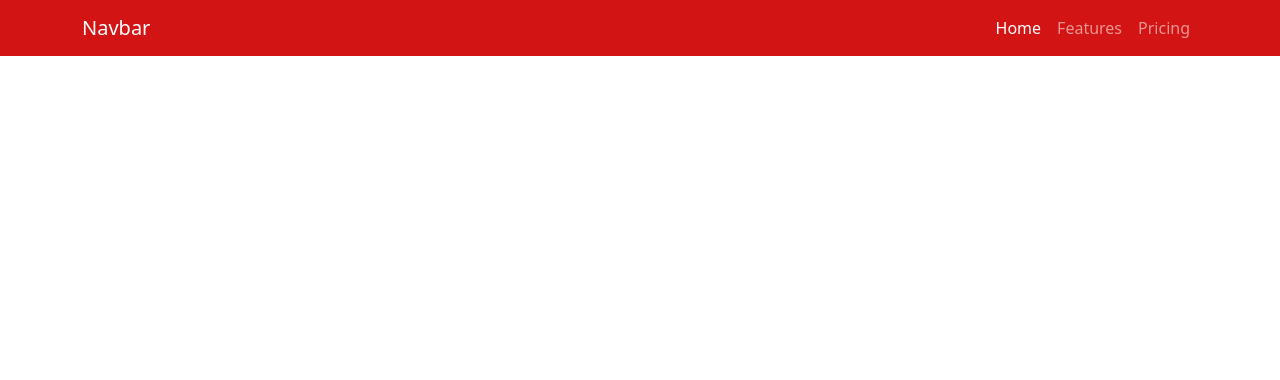
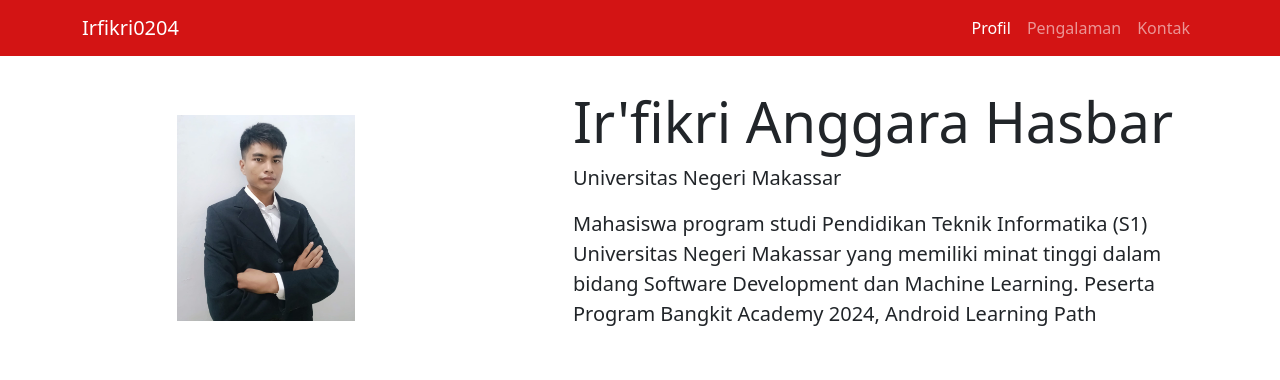
Before and after one commit to Irfikri0204/Irfikri0204.github.io, a plain HTML site: page index.html in a window 1280 px wide. Drawn offline with Linux system fonts and the light colour scheme; files that its build step writes are made by us from their sources.

Commit message:
Menambah Profil dan Gambar

```diff
--- a/css/style.css
+++ b/css/style.css
@@ -0,0 +1,4 @@
+.jumbotron {
+    padding: 2rem 1rem;
+
+}
--- a/index.html
+++ b/index.html
@@ -7,13 +7,13 @@
     <title>Irfikri0204</title>
 </head>
 <link rel="stylesheet" href="bootstrap/css/bootstrap.min.css">
-<link rel="stylesheet" href="style.css">
+<link rel="stylesheet" href="css/style.css">
 
 <body>
     <!-- Navbar -->
     <nav class="navbar navbar-dark navbar-expand-lg bg-body-tertiary " style="background-color: #d31414;">
         <div class="container">
-            <a class="navbar-brand" href="#">Navbar</a>
+            <a class="navbar-brand" href="#">Irfikri0204</a>
             <button class="navbar-toggler" type="button" data-bs-toggle="collapse" data-bs-target="#navbarNav"
                 aria-controls="navbarNav" aria-expanded="false" aria-label="Toggle navigation">
                 <span class="navbar-toggler-icon"></span>
@@ -21,20 +21,41 @@
             <div class="collapse navbar-collapse" id="navbarNav">
                 <ul class="navbar-nav ms-auto">
                     <li class="nav-item">
-                        <a class="nav-link active" aria-current="page" href="#">Home</a>
+                        <a class="nav-link active" aria-current="page" href="#">Profil</a>
                     </li>
                     <li class="nav-item">
-                        <a class="nav-link" href="#">Features</a>
+                        <a class="nav-link" href="#">Pengalaman</a>
                     </li>
                     <li class="nav-item">
-                        <a class="nav-link" href="#">Pricing</a>
+                        <a class="nav-link" href="#">Kontak</a>
                     </li>
                 </ul>
             </div>
         </div>
     </nav>
     <!-- Close Navbar -->
+    <!-- Jumbotron -->
+    <div class="wrap">
+        <div class="container bungkus-profil">
+            <div class="row">
+                <div class="col-sm-4 foto ms-auto" style="line-height: 40vh">
+                    <img src="img/fikri.jpg" alt="" width="50%">
+                </div>
+                <div class="col-sm-7">
+                    <div class="jumbotron">
+                        <h1 class="display-4">Ir'fikri Anggara Hasbar</h1>
+                        <p class="lead">Universitas Negeri Makassar</p>
+                        <p class="lead">Mahasiswa program studi Pendidikan Teknik Informatika (S1) Universitas Negeri
+                            Makassar yang memiliki minat tinggi dalam bidang Software Development dan Machine Learning.
+                            Peserta Program Bangkit Academy 2024, Android Learning Path
+                        </p>
+                    </div>
+                </div>
+            </div>
+        </div>
+    </div>
 
+    <!-- Close Jumbotron -->
     <!-- Js -->
     <script src="bootstrap/js/bootstrap.bundle.min.js"></script>
     <!-- Close Js -->
```
Also changed, not shown: img/fikri.jpg (added).
